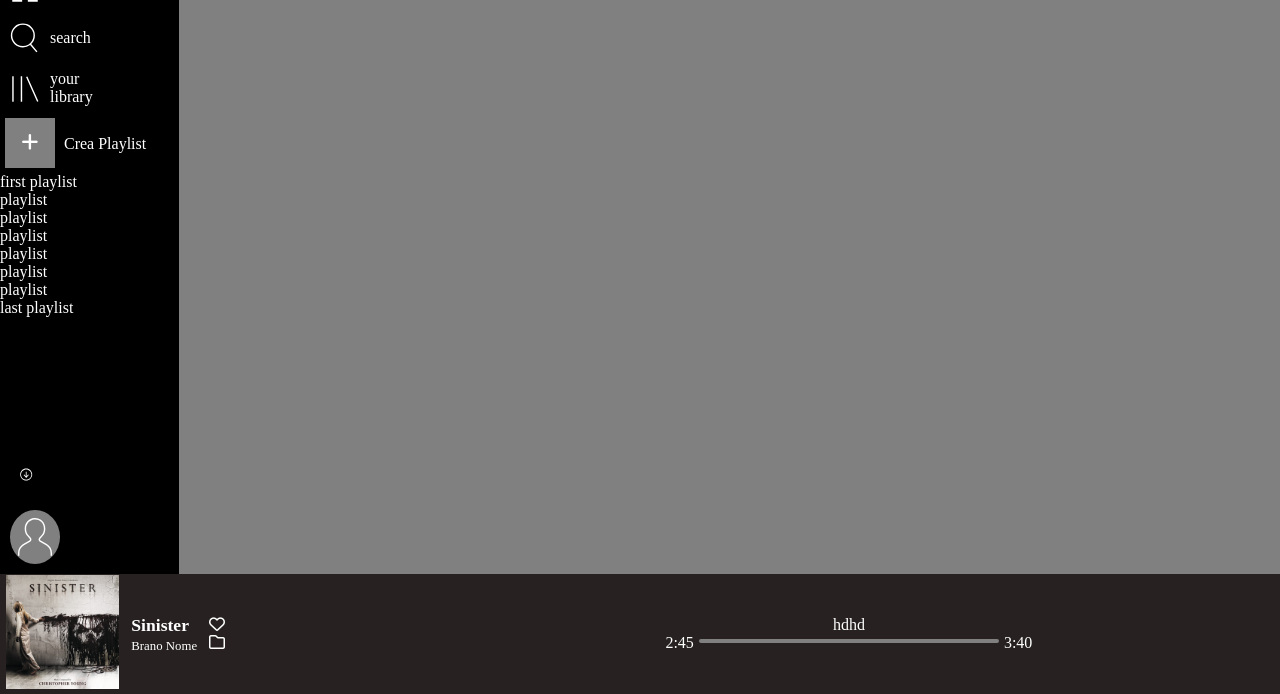
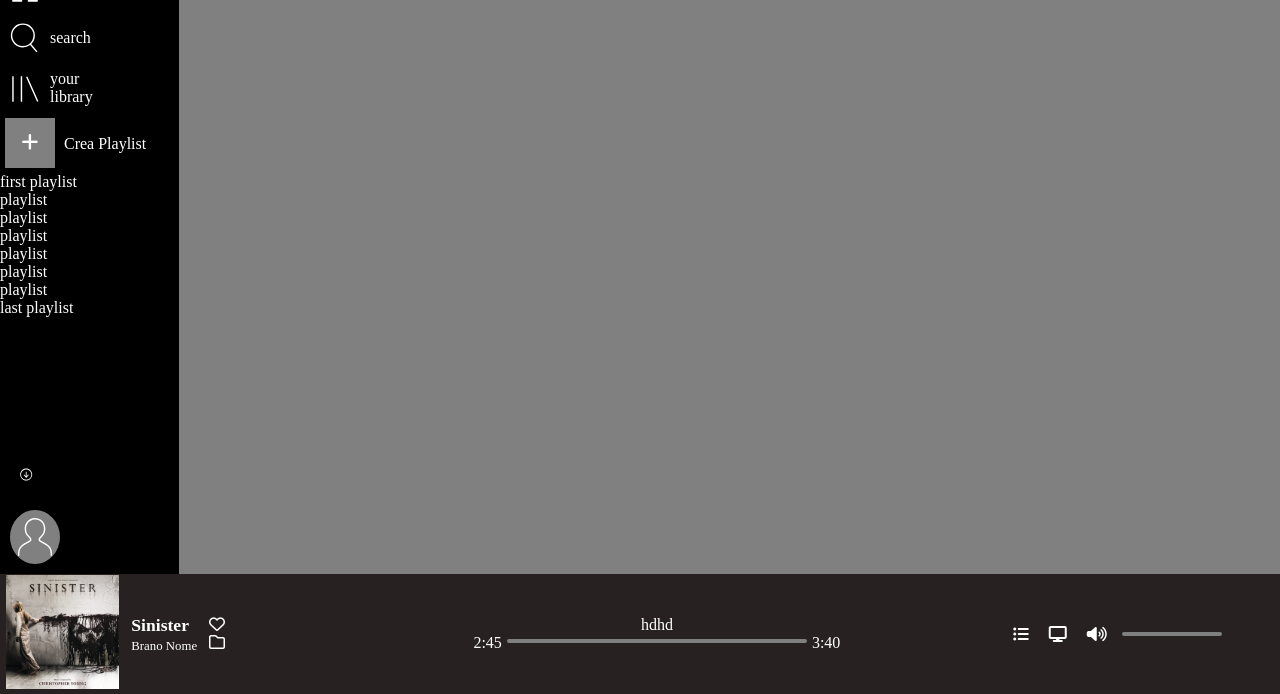
Before and after one commit to giuseppemsabino/html-css-spotifyweb, a plain HTML site: page index.html in a window 1280 px wide. Shown: the part 106-800 px from the top of the page. Drawn offline with Linux system fonts and the light colour scheme.

Commit message:
volume pack

```diff
--- a/css/style.css
+++ b/css/style.css
@@ -89,18 +89,14 @@ margin: 10px;
     color: white;
   }
 
-  .progress-bar-container{
-    display: flex;
-    align-items: center;
 
-
-
-  }
 
   .progress-bar-container{
     display: flex;
     flex-direction: column;
     justify-content: space-evenly;
+    align-items: center;
+    width: 30%;
   }
 
   .bar-media{
@@ -117,6 +113,7 @@ margin: 10px;
     background-color: grey;
     border-radius: 2px;
   }
+
 
   .played-song{
     display: flex;
@@ -135,6 +132,36 @@ margin: 10px;
  .song-photo{
   width: 30%;
  }
+
+ .volum-controler{
+  width: 30%;
+  display: flex;
+  justify-content: space-evenly;
+ }
+
+ .display-options i {
+  padding: 0 20px;
+ }
+
+ .volume-pack {
+  display: flex;
+  flex-direction: row;
+  align-items: center;
+  min-width: 100px;
+ }
+ .volume-pack i {
+  padding: 0 10px;
+ }
+ .volume-bar{
+  flex-grow: 1;
+
+  min-width: 100px;
+  margin: 5px;
+
+  height: 4px;
+  background-color: grey;
+  border-radius: 2px;
+}
 
 
 
--- a/index.html
+++ b/index.html
@@ -72,11 +72,11 @@
             </div>
             <div class="volum-controler">
 
-
-                <div class="volume-bar"></div>
-
+                <div class="display-options"></div>
+                <div class="volume-pack">
+                    <i class="fa-solid fa-list-ul"></i>   <i class="fa-solid fa-display"></i>    <i class="fa-solid fa-volume-high"></i> <div class="volume-bar"></div>
+                </div>
             </div>
-        </div>
     </footer>
 
 </body>
```
